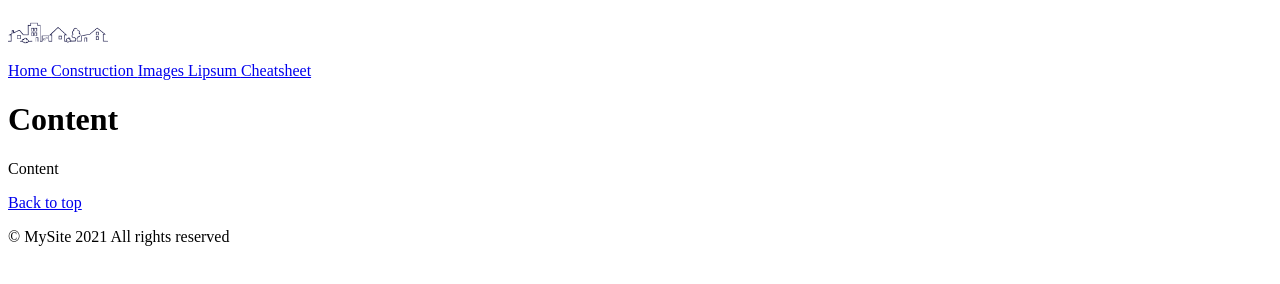
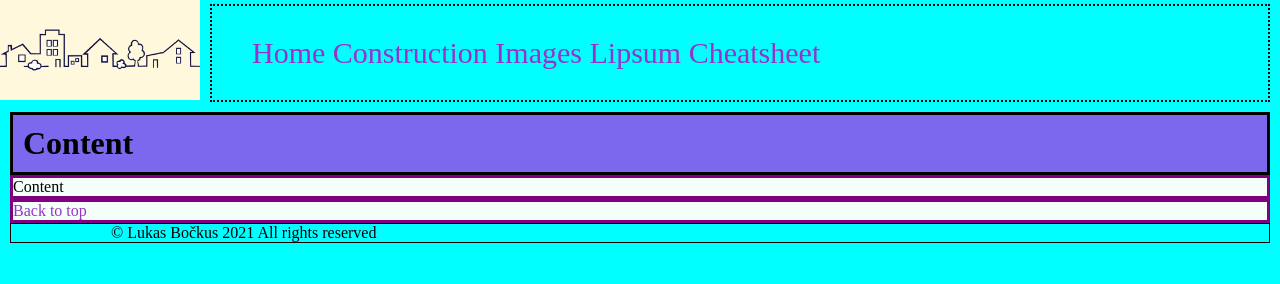
Before and after one commit to LBockus/Lukas, a plain HTML site: page home.htm in a window 1280 px wide. Drawn offline with Linux system fonts and the light colour scheme.

Commit message:
adding styles

```diff
--- a/home.htm
+++ b/home.htm
@@ -5,14 +5,64 @@
 
 		<title>Homepage</title>
 		<meta charset="utf-8">
+		<style>
+			*{
+				background-color:aqua;
+				box-sizing: border-box;
+			}
+			body{
+				padding:10px;
+				margin:0;
+			}
+			header img{
+				width:200px;
+				background-color:cornsilk;
+				padding:0;
+				margin:-10px 0 0 -10px;
+			}
+			nav{
+				border: 2px dotted black;
+				padding:30px 0 30px 40px;
+				margin:-100px 0 0 200px;
+				font-size:30px;
+			}
+			body main{
+				padding:10px 0 0 0;
+				margin:0;
+			}
+			footer p{
+				padding:0 0 0 100px;
+				margin:0;
+				border: 1px solid black;
+			}
+			a:link, a:visited{
+				color:darkorchid;
+				text-decoration:none;
+			}
+			a:hover, a:active{
+				text-decoration:underline;
+			}
 
+			body main h1{
+				margin:0;
+				padding:10px;
+				border: 3px solid black;
+				background-color:mediumslateblue;
+			}
+			body main p{
+				margin:0;
+				border: 3px solid purple;
+				background-color:mintcream;
+			}
+
+		</style>
 	</head>
 
 	<body>
 		<!-- Header -->
 		<header>
 			<a href="index.htm">
-				<img src="./images/logo.webp" style="width:100px" alt="Logo image">
+				<img src="./images/logo.webp" alt="Logo image">
 			</a>
 		</header>
 
@@ -25,21 +75,18 @@
 			<a href="cheatsheet.htm"> Cheatsheet </a>
 		</nav>
 
-		<nav id="menu.side">
-		</nav>
-
 		<!-- Content -->
 		<main>
 			<h1>Content</h1>
 			<p>
 				Content
 			</p>
-			<p><a href="#">Back to top</a></p>
+			<p><a href="#" style="background-color:mintcream;">Back to top</a></p>
 		</main>
 
 		<!-- Footer -->
 		<footer>
-			<p>&copy; MySite 2021 All rights reserved</p>
+			<p>&copy; Lukas Bočkus 2021 All rights reserved</p>
 		</footer>
 
 	</body>
```
Also changed, not shown: cheatsheet.htm (+53 -2 lines), images.htm (+54 -7 lines), index.htm (+50 -0 lines), lipsum.htm (+53 -4 lines).
